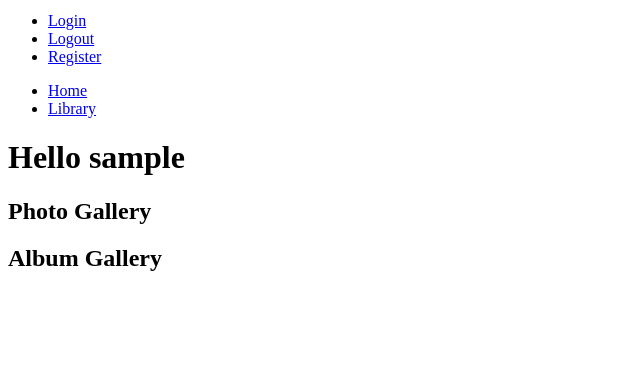
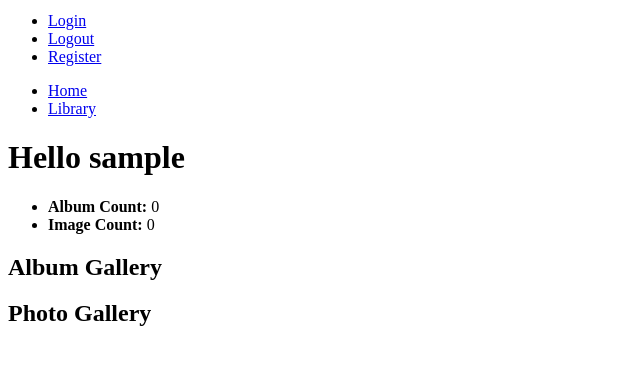
Before and after one commit to bgarnaat/django-imager-1, a Django app: page /images/library/ in a window 1280 px wide. Shown: the part 166-531 px from the top of the page, without its empty margins (0-640 px from the left). Run offline with Django 3.2, Linux system fonts and the light colour scheme; the visitor is signed in with stand-in values (Sample User, id 1); data that the repository does not hold is empty; some libraries are stand-ins or nearby versions.

Commit message:
fixed bug navigating to album view from libarary added photo and album count to library view added photo count to album

```diff
--- a/imager/imager/templates/library.html
+++ b/imager/imager/templates/library.html
@@ -3,7 +3,19 @@
 {% block content %}
 <h1>Hello {{user.username}}</h1>
 
+<ul>
+  <li><b>Album Count:</b>  {{album_qty}}</li>
+  <li><b>Image Count:</b>  {{img_qty}}</li>
+</ul>
 
+<section>
+  <h2>Album Gallery</h2>
+  <ul>
+    {% for cover in album_cover %}
+    <li><a href="/images/album/{{cover.1}}"><img src="{{cover.0}}" alt="" width="100px" height="100px" /></a></li>
+    {% endfor %}
+  </ul>
+</section>
 <section>
   <h2>Photo Gallery</h2>
   <ul>
@@ -12,12 +24,4 @@
     {% endfor %}
   </ul>
 </section>
-<section>
-  <h2>Album Gallery</h2>
-  <ul>
-    {% for cover in album_cover %}
-    <li><a href="/images/album/{{cover.1}}"><img src="{{cover.0}}" alt="" width="100px" height="100px" /></a></li>
-    {% endfor %}
-  </ul>
-</section>
 {% endblock %}
--- a/imager/imager/urls.py
+++ b/imager/imager/urls.py
@@ -19,6 +19,8 @@
 from django.conf.urls.static import static
 from imager import settings
 
+
+# TODO: WRAP URLS IN LOGIN REQUIRED...  it will solve every problem ever, for realy-yo...
 urlpatterns = [
     url(r'^admin/', admin.site.urls),
     url(r'^$', ClassView.as_view(), name='home_page'),
--- a/imager/imager/views.py
+++ b/imager/imager/views.py
@@ -40,13 +40,20 @@ class LibraryView(TemplateView):
     template_name = 'library.html'
 
     def get_context_data(self):
+        album = Album.objects.all().filter(owner=self.request.user)
+        album_qty = album.count()
         img = Photo.objects.all().filter(owner=self.request.user)
-        album = Album.objects.all().filter(owner=self.request.user)
+        img_qty = img.count()
         try:
-            album_cover = [(item.photos.all()[0].image.url, item) for item in album]
+            album_cover = [(item.photos.all()[0].image.url, item.id) for item in album]
         except IndexError:
             album_cover = os.path.join(MEDIA_URL, 'neil.jpg')
-        return {'album_cover': album_cover, 'img': img}
+        return {
+            'album_cover': album_cover,
+            'album_qty': album_qty,
+            'img': img,
+            'img_qty': img_qty,
+            }
 
 
 class AlbumView(TemplateView):
@@ -56,10 +63,11 @@ class AlbumView(TemplateView):
         try:
             album = Album.objects.all().filter(id=kwargs['id'])[0]
             photos = album.photos.all()
+            img_qty = photos.count()
         except IndexError:
             album = None
             photos = []
-        return {'album': album, 'photos': photos}
+        return {'album': album, 'img_qty': img_qty, 'photos': photos}
 
 
 class PhotoView(TemplateView):
```
